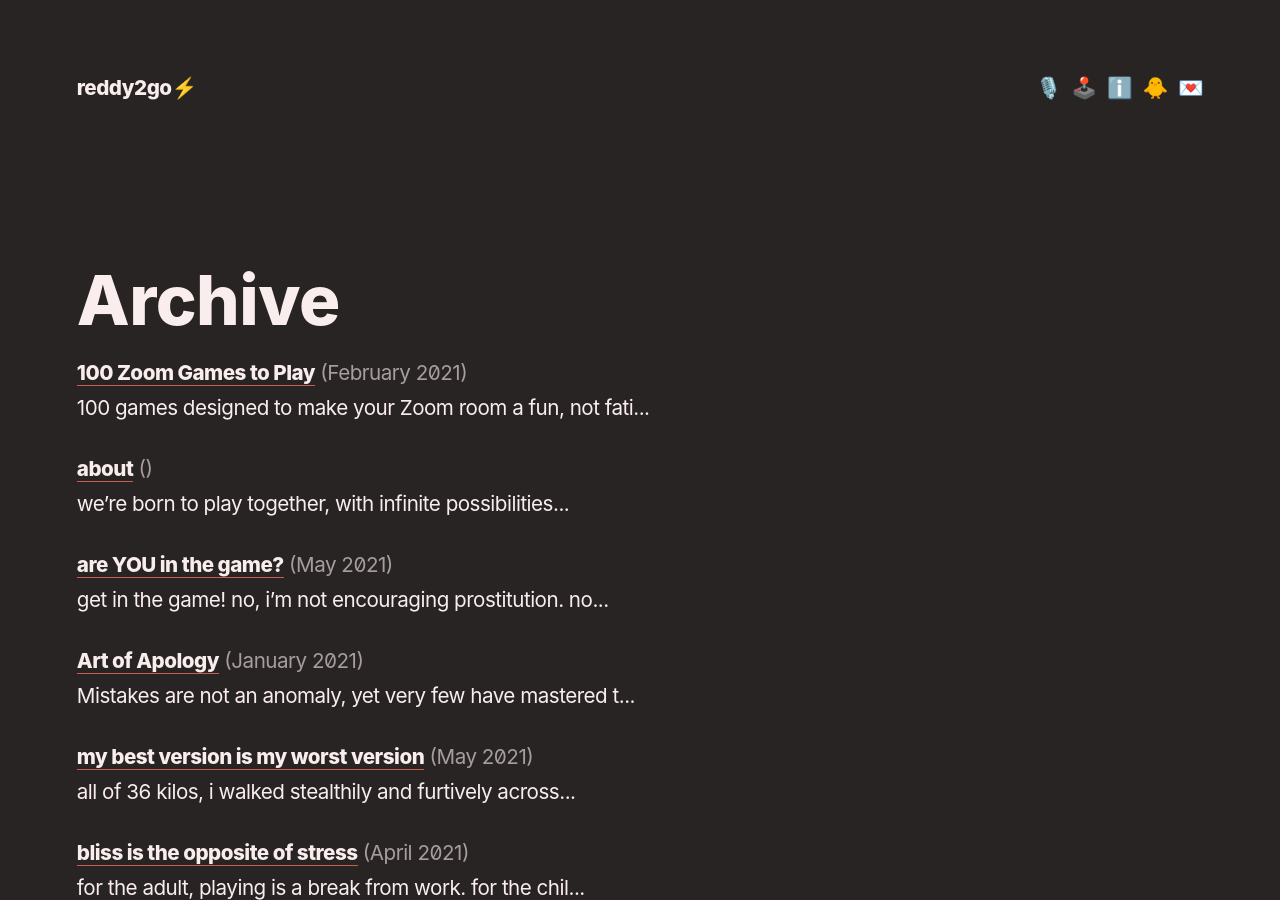
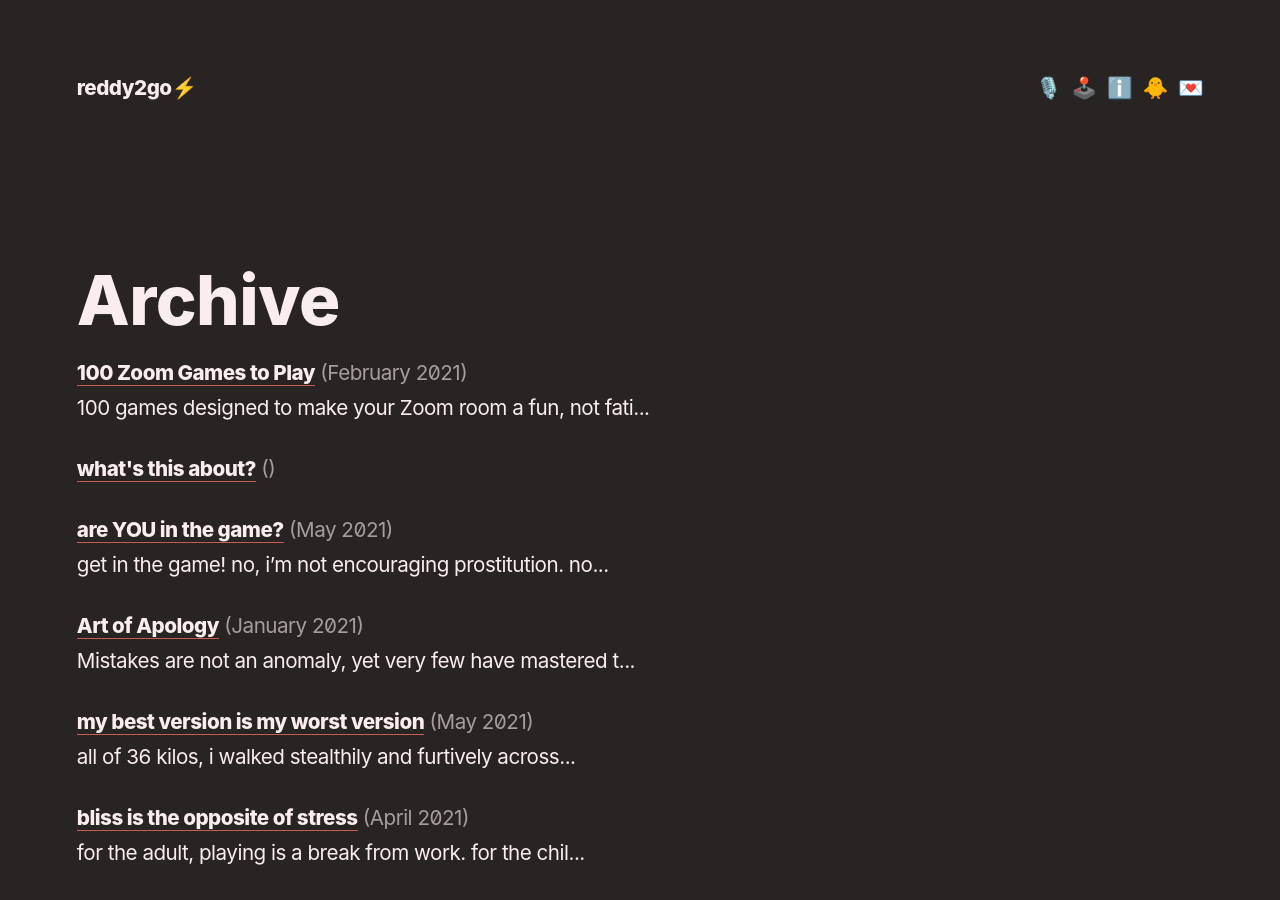
Before and after one commit to reddy2go/redgarden, a Jekyll site: the page built from _pages/archive.md, in a window 1280 px wide and 900 px high. Built offline with Jekyll 4.4.1, drawn with Linux system fonts in a browser that asks for light colours; some web fonts are replaced; Markdown is read by kramdown in place of the engine named in the settings.

Commit message:
auto commit

```diff
--- a/_notes/about.md
+++ b/_notes/about.md
@@ -1,21 +1,16 @@
 ---
-title: about
+title: what's this about?
 slug: about
 ---
+![assets/images/reddy-who.jpeg](assets/images/reddy-who.jpeg)
 
-![assets/images/reddy-who.jpeg](assets/images/reddy-who.jpeg)
 we’re born to play together, with infinite possibilities in the quest to reach our maximum potential in this multiplayer game of life.
 
-i envision a world in which play, not study or work is the default. you might say i’m on a mission to make playtime a part of every adult’s life, but that’s on you!
+envision a world in which play, not study or work is the default. you might say i’m on a mission to make playtime a part of every adult’s life, but that’s on you!
 
 > the real **secret of life**: to be completely engaged with what you're doing in the here and now, and instead of calling it work, realize that this **is play** - Alan Watts
 
-## who am i?
-
+### who am i?
 the usefulness of the bowl is in the emptiness. so in the emptiness of a life without profession and purpose, shines my light of play, in the moment.
 
-this is me, playing with thoughts, words and actions to find delight in uncertainty and having the time of my life!
-
-more of a [burning dervish](/who-the-fuck-is-reddy/), than a guiding light in the darkness, i’m here not to show you the way, but to infect you with the spirit of play. and if you're game, jump right in...
-
-[enter the playpen](/playpen)
+this is me, playing with thoughts, words and actions to find delight in uncertainty and having the time of my life! more of a [burning dervish](/who-the-fuck-is-reddy/), than a guiding light in the darkness, i’m here not to show you the way, but to infect you with the spirit of play. and if you're game, [jump right in](/playpals)...
```
Also changed, not shown: _notes/now.md (+2 -2 lines).
